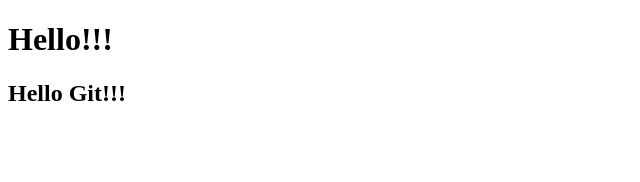
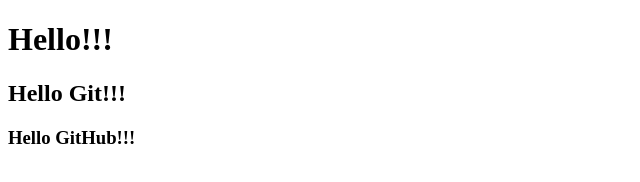
Before and after one commit to 86Pandora/Git_Test, a plain HTML site: page Index.html in a window 1280 px wide. Shown: the whole page, without its empty margins (0-640 px from the left). Drawn offline with Linux system fonts and the light colour scheme.

Commit message:
h3 was added

```diff
--- a/Index.html
+++ b/Index.html
@@ -7,5 +7,6 @@
 <body>
 <h1>Hello!!!</h1>
 <h2>Hello Git!!!</h2>
+<h3>Hello GitHub!!!</h3>
 </body>
 </html>
```
